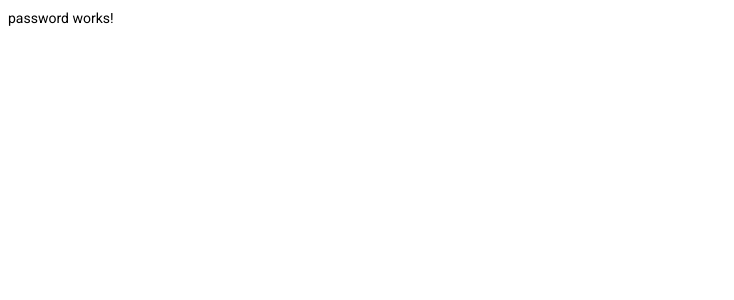
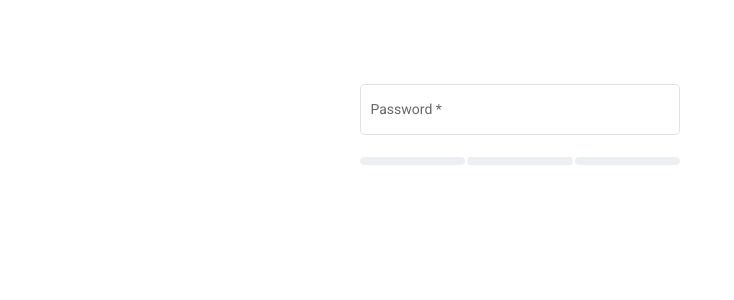
Before and after one commit to zoroMari/password-strength, an Angular app: page / in a window 1280 px wide. Shown: the top 300 px of the page, without its empty margins (0-734 px from the left). Built offline with nearby package versions, Linux system fonts and the light colour scheme.

Commit message:
added function of colors in accordance with password strength

```diff
--- a/src/app/password/password.component.html
+++ b/src/app/password/password.component.html
@@ -1 +1,24 @@
-<p>password works!</p>
+<form class="form" [formGroup]="passwordForm">
+  <mat-form-field class="password" appearance="outline">
+    <mat-label>Password</mat-label>
+    <input matInput placeholder="Enter the password" formControlName="password">
+  </mat-form-field>
+
+  <div class="checkPassword">
+    <div
+      class="strength"
+      [ngClass]="chooseColor(strength, 1)"
+    >
+    </div>
+    <div
+      class="strength"
+      [ngClass]="chooseColor(strength, 2)"
+    >
+    </div>
+    <div
+      class="strength"
+      [ngClass]="chooseColor(strength, 3)"
+    >
+    </div>
+  </div>
+</form>
--- a/src/app/password/password.component.sass
+++ b/src/app/password/password.component.sass
@@ -0,0 +1,45 @@
+@import "../variables"
+
+:host
+  width: 100%
+  height: 100vh
+  display: flex
+  flex-direction: column
+  align-items: center
+  margin-top: 80px
+
+  .form
+    min-width: 160px
+    max-width: 320px
+    width: 100%
+
+    .password
+      width: 100%
+
+    .checkPassword
+      display: flex
+      justify-content: space-between
+      align-items: center
+      height: 8px
+      width: 100%
+
+      .strength
+        width: 100%
+        height: 100%
+        border-radius: 4px
+
+        &:not(:last-of-type)
+          margin-right: 2px
+
+
+.grayBG
+  background-color: $color-gray
+
+.redBG
+  background-color: $color-red
+
+.yellowBG
+  background-color: $color-yellow
+
+.greenBG
+  background-color: $color-green
--- a/src/app/password/password.component.ts
+++ b/src/app/password/password.component.ts
@@ -1,15 +1,41 @@
-import { Component, OnInit } from '@angular/core';
+import { Component, OnDestroy, OnInit } from '@angular/core';
+import { FormControl, FormGroup, Validators } from '@angular/forms';
+import { debounceTime, Subscription } from 'rxjs';
+import { StrengthLevel } from '../strengthLevel';
 
 @Component({
   selector: 'app-password',
   templateUrl: './password.component.html',
   styleUrls: ['./password.component.sass']
 })
-export class PasswordComponent implements OnInit {
+export class PasswordComponent implements OnInit, OnDestroy {
+  private _sub!: Subscription;
+  public passwordForm!: FormGroup;
+  public strength: StrengthLevel = StrengthLevel.empty;
 
   constructor() { }
 
   ngOnInit(): void {
+    this.passwordForm = new FormGroup({
+      password: new FormControl('', Validators.required),
+    })
+
+    this._sub = this.passwordForm.controls['password'].valueChanges.pipe(debounceTime(1000)).subscribe(
+      (value) => {
+
+      }
+    )
   }
 
+  ngOnDestroy(): void {
+      this._sub.unsubscribe();
+  }
+
+  public chooseColor(strength: StrengthLevel, blockOrder: 1 | 2 | 3): string {
+    if (strength === StrengthLevel.bad) return 'redBG';
+    else if (strength === StrengthLevel.easy && blockOrder === 1) return 'redBG';
+    else if (strength === StrengthLevel.medium && (blockOrder === 1 || blockOrder === 2)) return 'yellowBG';
+    else if (strength === StrengthLevel.strong) return 'greenBG';
+    else return 'grayBG';
+  }
 }
--- /dev/null
+++ b/src/app/strengthLevel.ts
@@ -0,0 +1,7 @@
+export enum StrengthLevel {
+  'empty' = 'empty',
+  'bad' = 'bad',
+  'easy' = 'easy',
+  'medium' = 'medium',
+  'strong' = 'srtong',
+}
--- /dev/null
+++ b/src/app/variables.sass
@@ -0,0 +1,4 @@
+$color-gray: #eceff1
+$color-red: #ef5350
+$color-yellow: #ffd54f
+$color-green: #66bb6a
--- a/src/styles.sass
+++ b/src/styles.sass
@@ -1 +1,7 @@
-/* You can add global styles to this file, and also import other style files */
+body *
+  box-sizing: border-box
+
+body
+  max-width: 1024px
+  height: 100vh
+  overflow-y: hidden
```
Also changed, not shown: src/app/material.module.ts (+4 -3 lines).
